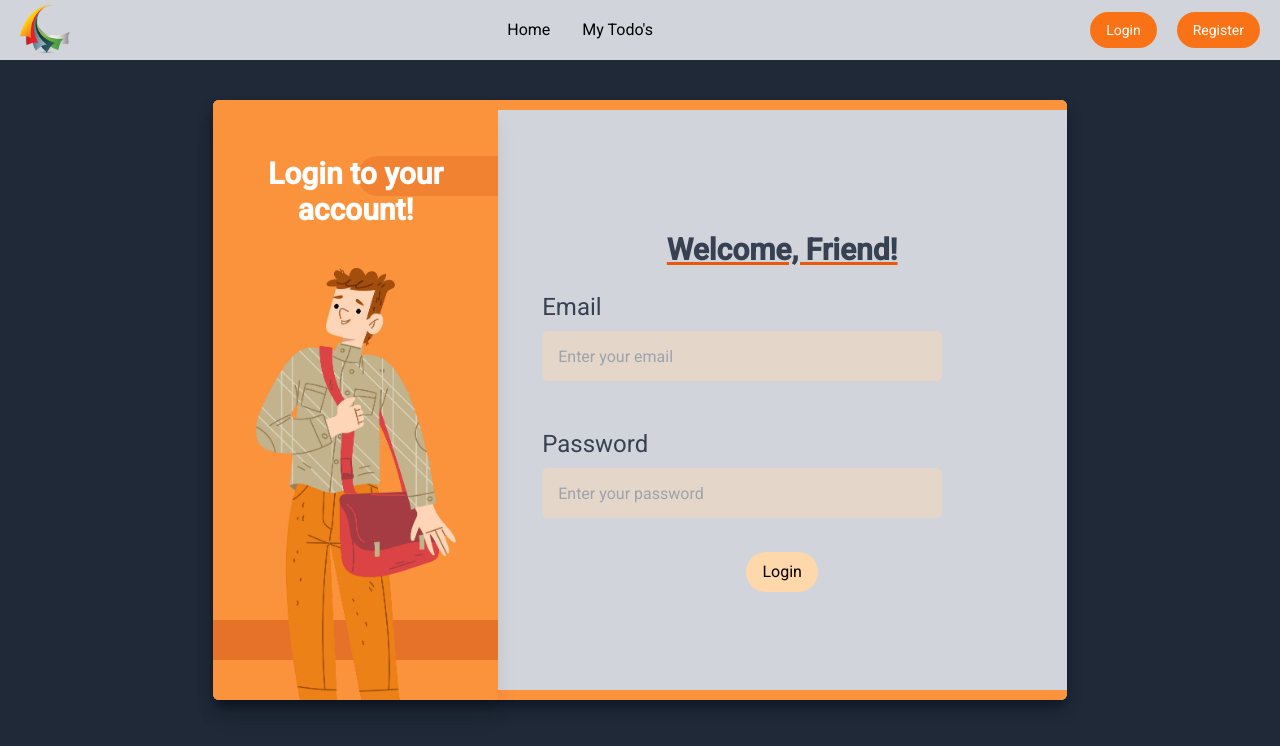
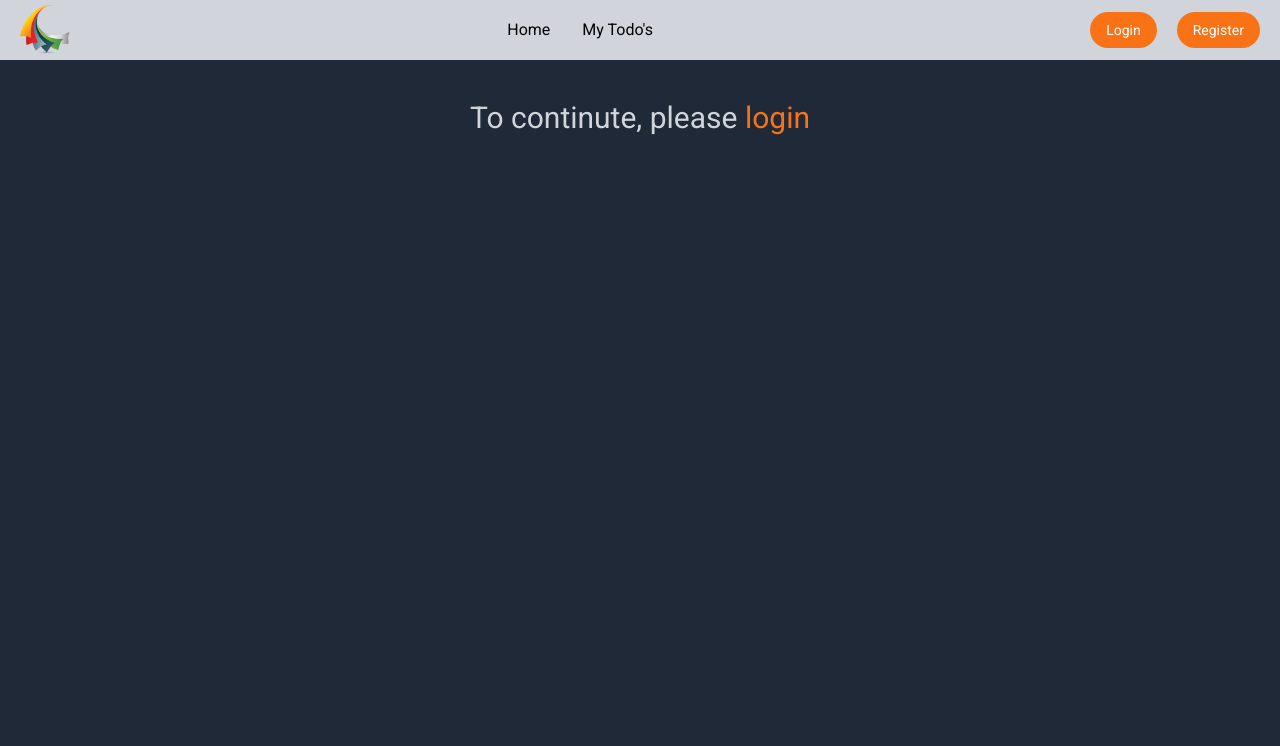
Before and after one commit to MayoNChip/angular-todoapp, an Angular app: page /todos in a window 1280 px wide. Before the commit this address led to /login. Shown: the top 746 px of the page. Built offline with nearby package versions, Linux system fonts and the light colour scheme.

Commit message:
fixed routing issue

```diff
--- a/src/app/app.module.ts
+++ b/src/app/app.module.ts
@@ -21,11 +21,13 @@ import { MatSnackBarModule } from '@angular/material/snack-bar';
 import { MatTooltipModule } from '@angular/material/tooltip';
 import { MatMenuModule } from '@angular/material/menu';
 import { HomeComponent } from './home/home.component';
+import { RouterModule } from '@angular/router';
+
 @NgModule({
   declarations: [
+    routingComponents,
     AppComponent,
     NavbarComponent,
-    routingComponents,
     AddTodoComponent,
     TodoCardComponent,
     AuthComponent,
@@ -48,6 +50,7 @@ import { HomeComponent } from './home/home.component';
     MatSnackBarModule,
     MatTooltipModule,
     MatMenuModule,
+    RouterModule,
   ],
   providers: [AuthService],
   bootstrap: [AppComponent],
--- a/src/app/home/home.component.html
+++ b/src/app/home/home.component.html
@@ -114,7 +114,7 @@
         To continute, please
         <a
           class="text-orange-500 cursor-pointer hover:text-orange-700"
-          (click)="navToLogin()"
+          [routerLink]="['/login']"
           >login</a
         >
       </h1>
--- a/src/app/home/home.component.ts
+++ b/src/app/home/home.component.ts
@@ -45,8 +45,4 @@ export class HomeComponent implements OnInit {
     });
     this.userDetails = this.authService.getUserDetails();
   }
-
-  navToLogin() {
-    this.router.navigate(['/login']);
-  }
 }
--- a/src/app/navbar/data/navbar.items.ts
+++ /dev/null
@@ -1,14 +0,0 @@
-export const navbarItems = [
-  {
-    id: 1,
-    title: 'Home',
-    path: '/',
-    protected: false,
-  },
-  {
-    id: 2,
-    title: "My Todo's",
-    path: '/todos',
-    protected: true,
-  },
-];
--- a/src/app/navbar/navbar.component.ts
+++ b/src/app/navbar/navbar.component.ts
@@ -1,14 +1,6 @@
 import { Component, Input, OnInit, ViewEncapsulation } from '@angular/core';
 import { AuthService } from '../service/auth.service';
 import { TodosService } from '../service/todos.service';
-import { navbarItems } from './data/navbar.items';
-
-// interface Todo {
-//   userId: number;
-//   id: number;
-//   title: string;
-//   completed: boolean;
-// }
 
 @Component({
   selector: 'app-navbar',
@@ -16,7 +8,19 @@ import { navbarItems } from './data/navbar.items';
   styleUrls: ['./navbar.component.css'],
 })
 export class NavbarComponent implements OnInit {
-  navbarItems = navbarItems;
+  navbarItems = [
+    {
+      id: 1,
+      title: 'Home',
+      path: '/home',
+    },
+    {
+      id: 2,
+      title: "My Todo's",
+      path: '/todos',
+    },
+  ];
+
   isLoggedIn: boolean;
   public innerWidth: number;
 
--- a/src/app/todo-list/todo-list.component.html
+++ b/src/app/todo-list/todo-list.component.html
@@ -1,11 +1,17 @@
-<div class="flex flex-col items-center w-10/12 mx-auto">
+<div
+  *ngIf="userDetails; else notLoggedInTodoList"
+  class="flex flex-col items-center w-10/12 mx-auto"
+>
   <div
     class="flex flex-col items-center w-full h-56 md:justify-between md:flex-row"
   >
     <div
       class="flex flex-row items-center justify-center w-full mt-10 space-x-2 md:mt-0 h-2/6 md:h-full md:space-x-0 md:items-baseline md:w-1/2 md:flex-col"
     >
-      <h1 class="font-semibold text-gray-100 md:text-2xl sm:text-xl">
+      <h1
+        *ngIf="userDetails"
+        class="font-semibold text-gray-100 md:text-2xl sm:text-xl"
+      >
         Welcome back,
       </h1>
       <h1
@@ -104,3 +110,15 @@
     </div>
   </div>
 </div>
+<ng-template #notLoggedInTodoList>
+  <div class="w-full h-[250px] flex justify-evenly mt-10">
+    <h1 class="text-3xl text-gray-300">
+      To continute, please
+      <a
+        class="text-orange-500 cursor-pointer hover:text-orange-700"
+        [routerLink]="['/login']"
+        >login</a
+      >
+    </h1>
+  </div>
+</ng-template>
--- a/src/app/todo-list/todo-list.component.ts
+++ b/src/app/todo-list/todo-list.component.ts
@@ -62,7 +62,7 @@ export class TodoListComponent implements OnInit {
         this.getUserTodos();
       } else {
         this.todos = [];
-        this.router.navigate(['/login']);
+        // this.router.navigate(['/home']);
       }
     });
   }
```
Also changed, not shown: src/app/app-routing.module.ts (+7 -9 lines).
